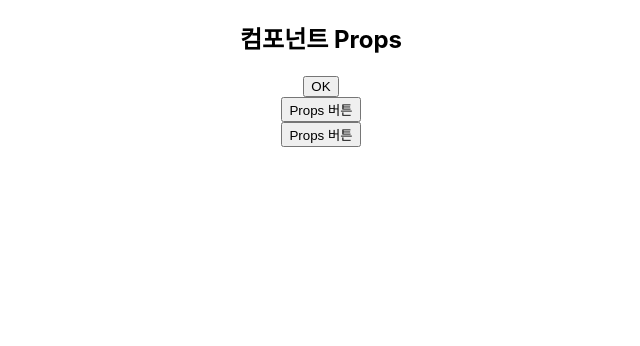
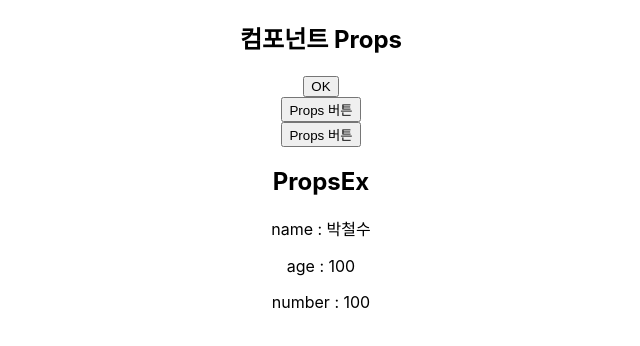
Before and after one commit to nam2626/KH_2025_04_REACT, a React (Create React App) app in the folder component-props/: page / in a window 1280 px wide. Shown: the top 346 px of the page, without its empty margins (319-959 px from the left). Built offline with nearby package versions, Linux system fonts and the light colour scheme.

Commit message:
props 값 수정 테스트

```diff
--- a/component-props/src/App.js
+++ b/component-props/src/App.js
@@ -1,6 +1,7 @@
 import './App.css';
 import ButtonOK from './components/ButtonOK';
 import ButtonProps from './components/ButtonProps';
+import PropsEx from './components/PropsEx';
 
 function App() {
   return (
@@ -8,10 +9,11 @@ function App() {
       <h2>컴포넌트 Props</h2>
       <ButtonOK data="데이터" var1="확인" attr="속성값"/>
       <br></br>
-      <ButtonProps name="홍길동" age={20} />
+      <ButtonProps name="홍길동" age={20} data="TEST" />
       <br></br>
-      <ButtonProps name="김철수" age={30} />
+      <ButtonProps name="김철수" />
       <br></br>
+      <PropsEx name="박철수" age={20} />
     </div>
   );
 }
--- a/component-props/src/components/ButtonOK.jsx
+++ b/component-props/src/components/ButtonOK.jsx
@@ -2,6 +2,7 @@ export default function ButtonOK(props) {
     console.log(props);
     let { data, var1, attr } = props;
     console.log(data, var1, attr);
+    //props.data = "변경된 데이터"; // props는 읽기 전용이므로 변경할 수 없음.
     const func = () => {
         // alert("OK 버튼 클릭");
         alert(`${props.data} / ${props.var1} / ${props.attr}`);
--- /dev/null
+++ b/component-props/src/components/PropsEx.jsx
@@ -0,0 +1,14 @@
+//속성 기본값 설정
+export default function PropsEx({ name, age, number = 100 }) {
+    console.log(name,age, number);
+    // age 100으로 바꾸고 실행
+    age = 100;
+    return (
+        <>
+            <h2>PropsEx</h2>
+            <p>name : {name}</p>
+            <p>age : {age}</p>
+            <p>number : {number}</p>
+        </>
+    );
+}
```
